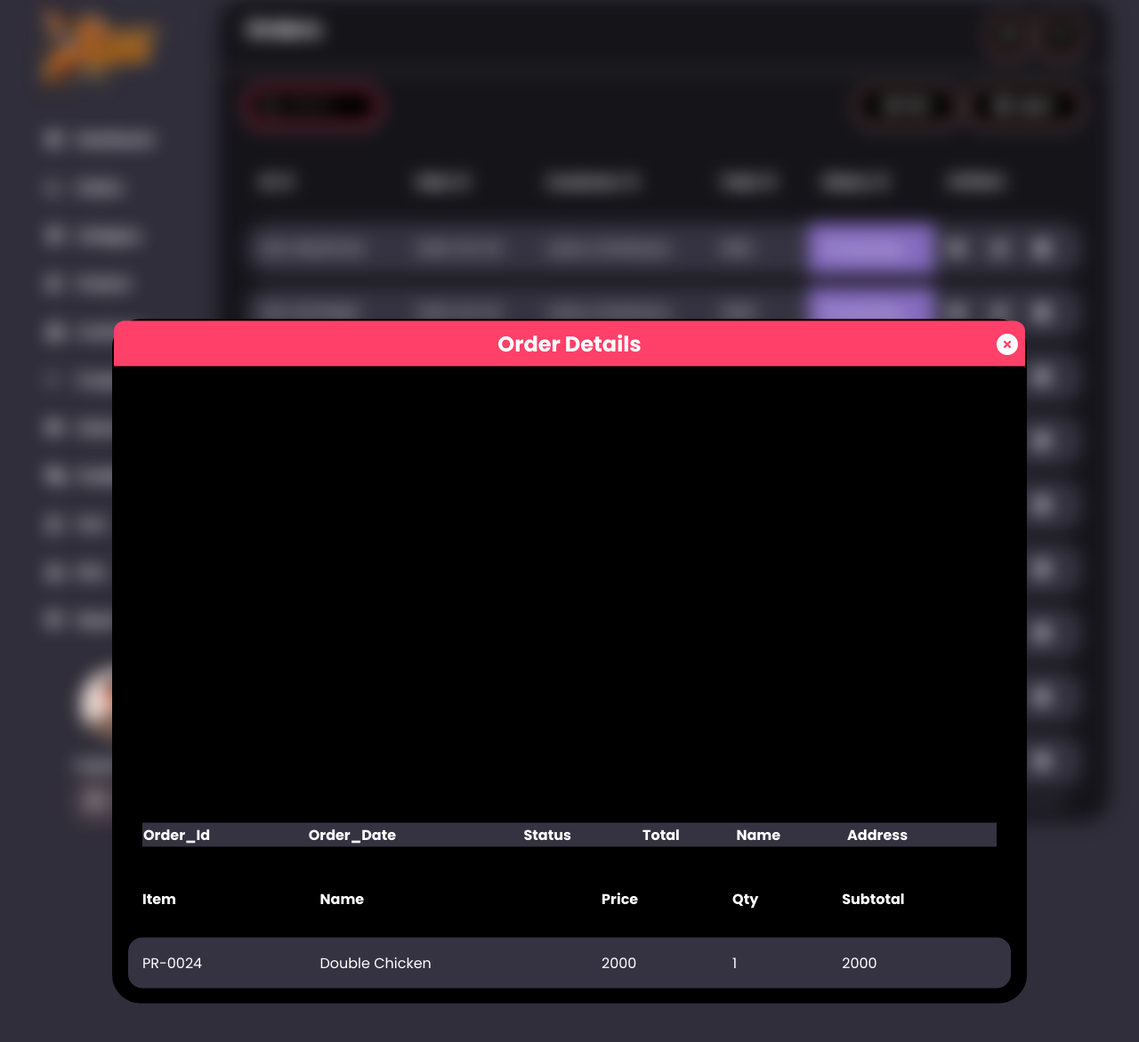
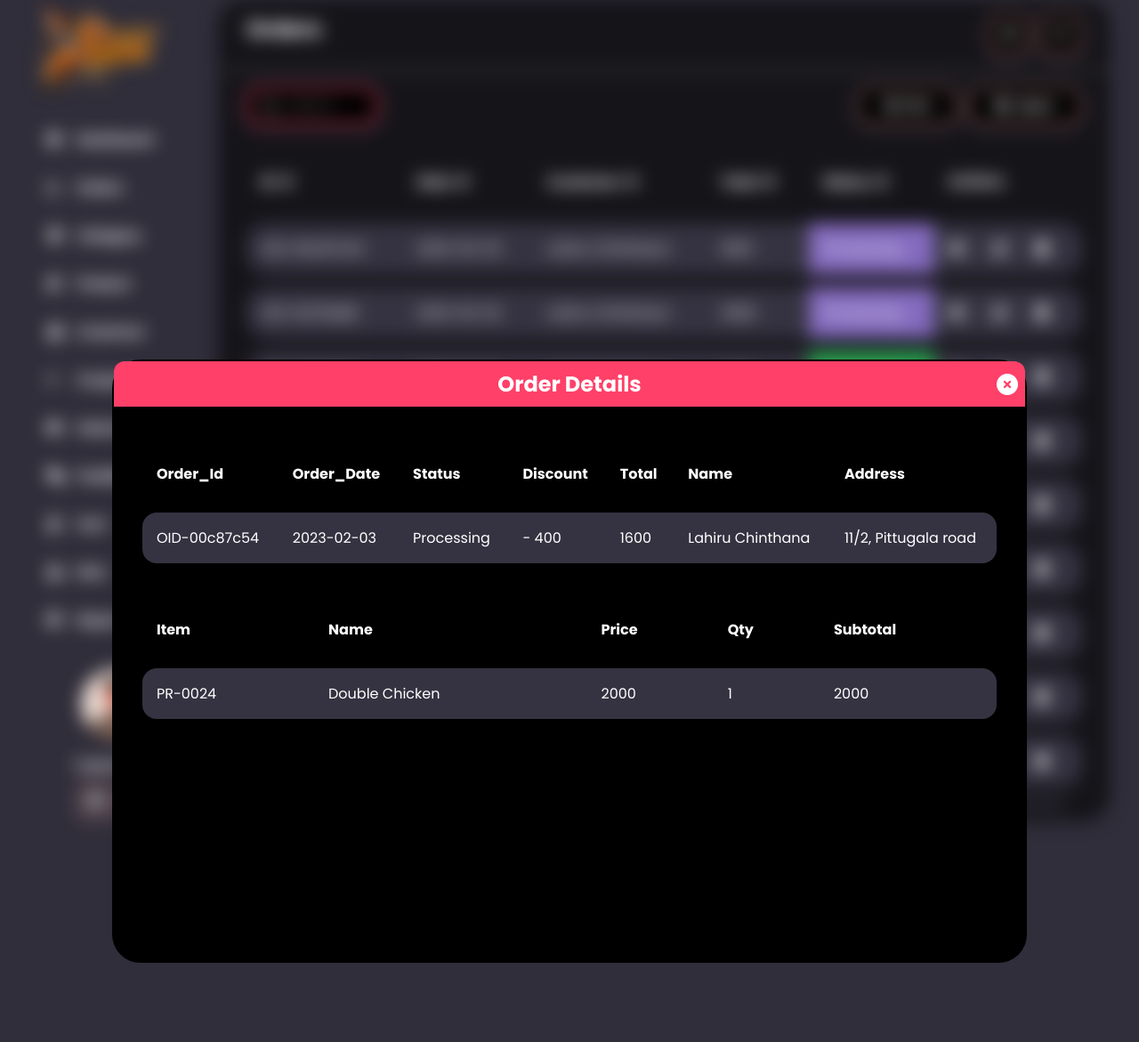
Before and after one commit to MRParad0x/seekerpizza, a PHP site: page /order.php?vieworder=OID-00c87c54 in a window 1280 px wide. Shown: the part 49-1220 px from the top of the page at 89% size. Run offline with PHP 8.4, Linux system fonts and the light colour scheme; a user stored in the database is signed in; data comes from the database, SQL or seed files in the repository; lists and menus that the app fills with data are empty; some libraries are stand-ins or nearby versions; some web fonts are replaced.

Commit message:
fifteen commit

```diff
--- a/css/order.css
+++ b/css/order.css
@@ -794,16 +794,6 @@
     padding: 2em 2em 0 2em;
 }
 
-.popup-box-four .view-order-list-table .thead-one{
-    background-color: #353341;
-    border-radius: 2em;
-}
-
-.popup-box-four .view-order-list-table .tbody-one{
-    background-color: #35334192;
-    border-radius: 2em;
-}
-
 .popup-box-four .view-order-list-table thead, tbody{
     border: none;
     color: #ffffff;
@@ -839,20 +829,27 @@
     width: 100%;
 }
 
-.popup-box-four .view-order-list th,
-.popup-box-four .view-order-list td{
+.popup-container .popup-box-four .view-order-list .thead-one tr th,
+.popup-container .popup-box-four .view-order-list-table .thead-one tr th,
+.popup-container .popup-box-four .view-order-list-container .view-order-list .thead-one tr th{
     padding: 1em;
 }
 
+.popup-container .popup-box-four .view-order-list-table .tbody-one tr td,
 .popup-container .popup-box-four .view-order-list .tbody-one tr td {
 	background: #353341;
+    padding: 1em;
 }
 
+.popup-container .popup-box-four .view-order-list-table .thead-one tr th:nth-child(1),
+.popup-container .popup-box-four .view-order-list-table .tbody-one tr td:nth-child(1),
 .popup-container .popup-box-four .view-order-list .tbody-one tr td:nth-child(1) {
 	border-radius: 1rem 0 0 1rem;
 }
 
-.popup-container .popup-box-four .view-order-list .tbody-one tr td:nth-last-child(1) {
+.popup-container .popup-box-four .view-order-list-table .thead-one tr th:nth-last-child(1),
+.popup-container .popup-box-four .view-order-list-table .tbody-one tr td:nth-last-child(1),
+.popup-container .popup-box-four .view-order-list .tbody-one tr td:nth-last-child(1){
 	border-radius: 0 1rem 1rem 0;
 }
 
--- a/order.php
+++ b/order.php
@@ -282,6 +282,7 @@
                         <th>Order_Id</th>
 						<th>Order_Date</th>
                         <th>Status</th>
+                        <th>Discount</th>
 						<th>Total</th>
                         <th>Name</th>
 						<th>Address</th>
@@ -291,50 +292,54 @@
     <?php
 if (isset($_GET['vieworder'])) {
     $order_id = $_GET['vieworder'];
-    $show_orders = $conn->prepare("SELECT sp_order.orderId, sp_order.orderDate, sp_order.orderStatus, sp_order.orderTotal, user.userNIC, user.userFName, user.userLName, user.userAddress, guest.guestFName, guest.guestLName, guest.guestAddress from sp_order INNER JOIN user ON sp_order.userNIC = user.userNIC INNER JOIN guest ON sp_order.guestNIC = guest.guestNIC  WHERE orderId = ?");
-    $show_orders->execute([$order_id]);
-    if ($show_orders->rowCount() > 0) {
-        while ($fetch_orders = $show_orders->fetch(PDO::FETCH_ASSOC)) {
-            if ($fetch_orders['userNIC'] != null) {
+
+    $show_guest_orders = $conn->prepare("SELECT sp_order.orderId, sp_order.orderDate, sp_order.orderStatus, sp_order.orderDiscount, sp_order.orderTotal, guest.guestNIC, guest.guestFName, guest.guestLName, guest.guestAddress from sp_order INNER JOIN guest ON sp_order.guestNIC = guest.guestNIC  WHERE orderId = ?;");
+    $show_guest_orders->execute([$order_id]);
+    if ($show_guest_orders->rowCount() > 0) {
+        while ($fetch_guest_orders = $show_guest_orders->fetch(PDO::FETCH_ASSOC)) {
+            if ($fetch_guest_orders['guestNIC'] != null) {
                 ?>
 
 <tbody class="tbody-one">
 
 <tr>
-                        <td><?=$fetch_orders['orderId'];?></td>
-						<td><?=$fetch_orders['orderDate'];?></td>
-                        <td><?=$fetch_orders['orderStatus'];?></td>
-						<td><?=$fetch_orders['orderTotal'];?></td>
-                        <td><?=$fetch_orders['userFName'];?> <?=$fetch_orders['userLName'];?></td>
-						<td><?=$fetch_orders['userAddress'];?></td>
+   <td><?=$fetch_guest_orders['orderId'];?></td>
+   <td><?=$fetch_guest_orders['orderDate'];?></td>
+   <td><?=$fetch_guest_orders['orderStatus'];?></td>
+   <td>- <?=$fetch_guest_orders['orderDiscount'];?></td>
+   <td><?=$fetch_guest_orders['orderTotal'];?></td>
+   <td><?=$fetch_guest_orders['guestFName'];?> <?=$fetch_guest_orders['guestLName'];?></td>
+   <td><?=$fetch_guest_orders['guestAddress'];?></td>
 </tr>
 
 </tbody>
-        </table>
 
-    <?php
-} else {?>
+<?php }}}
+    $show_user_orders = $conn->prepare("SELECT sp_order.orderId, sp_order.orderDate, sp_order.orderStatus, sp_order.orderDiscount, sp_order.orderTotal, user.userNIC, user.userFName, user.userLName, user.userAddress from sp_order INNER JOIN user ON sp_order.userNIC = user.userNIC  WHERE orderId = ?;");
+    $show_user_orders->execute([$order_id]);
+    if ($show_user_orders->rowCount() > 0) {
+        while ($fetch_user_orders = $show_user_orders->fetch(PDO::FETCH_ASSOC)) {
+            if ($fetch_user_orders['userNIC'] != null) {
+                ?>
 
 <tbody class="tbody-one">
 
          <tr>
-   <td><?=$fetch_orders['orderId'];?></td>
-   <td><?=$fetch_orders['orderDate'];?></td>
-   <td><?=$fetch_orders['orderStatus'];?></td>
-   <td><?=$fetch_orders['orderTotal'];?></td>
-   <td><?=$fetch_orders['guestFName'];?> <?=$fetch_orders['guestLName'];?></td>
-   <td><?=$fetch_orders['guestAddress'];?></td>
+            <td><?=$fetch_user_orders['orderId'];?></td>
+            <td><?=$fetch_user_orders['orderDate'];?></td>
+            <td><?=$fetch_user_orders['orderStatus'];?></td>
+            <td>- <?=$fetch_user_orders['orderDiscount'];?></td>
+            <td><?=$fetch_user_orders['orderTotal'];?></td>
+            <td><?=$fetch_user_orders['userFName'];?> <?=$fetch_user_orders['userLName'];?></td>
+            <td><?=$fetch_user_orders['userAddress'];?></td>
         </tr>
 
 </tbody>
+
+
+        <?php }}}}?>
 </table>
 
-        <?php }
-        }} else {
-        echo '<p class="empty">no orders added yet!</p>';
-    }
-}
-?>
     <div class="view-order-list-container">
         <table table id="viewordertlisttwo" class="view-order-list">
             <thead class="thead-one">
--- a/userorder.php
+++ b/userorder.php
@@ -167,6 +167,7 @@
                         <th>Order_Id</th>
 						<th>Order_Date</th>
                         <th>Status</th>
+                        <th>Discount</th>
 						<th>Total</th>
                         <th>Name</th>
 						<th>Address</th>
@@ -176,7 +177,7 @@
     <?php
 if (isset($_GET['vieworder'])) {
     $order_id = $_GET['vieworder'];
-    $show_user_details = $conn->prepare("SELECT sp_order.orderId, sp_order.orderDate, sp_order.orderStatus, sp_order.orderTotal, user.userFName, user.userLName, user.userAddress from sp_order INNER JOIN user ON sp_order.userNIC = user.userNIC WHERE orderId = ?");
+    $show_user_details = $conn->prepare("SELECT sp_order.orderId, sp_order.orderDate, sp_order.orderStatus, sp_order.orderDiscount, sp_order.orderTotal, user.userFName, user.userLName, user.userAddress from sp_order INNER JOIN user ON sp_order.userNIC = user.userNIC WHERE orderId = ?");
     $show_user_details->execute([$order_id]);
     if ($show_orders->rowCount() > 0) {
         while ($fetch_user_details = $show_user_details->fetch(PDO::FETCH_ASSOC)) {
@@ -188,6 +189,7 @@
                         <td><?=$fetch_user_details['orderId'];?></td>
 						<td><?=$fetch_user_details['orderDate'];?></td>
                         <td><?=$fetch_user_details['orderStatus'];?></td>
+                        <td>- <?=$fetch_user_details['orderDiscount'];?></td>
 						<td><?=$fetch_user_details['orderTotal'];?></td>
                         <td><?=$fetch_user_details['userFName'];?> <?=$fetch_user_details['userLName'];?></td>
 						<td><?=$fetch_user_details['userAddress'];?></td>
```
Lines whose indentation alone changed are shown as unchanged.
